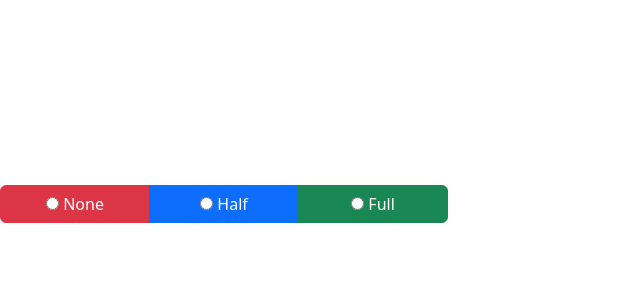
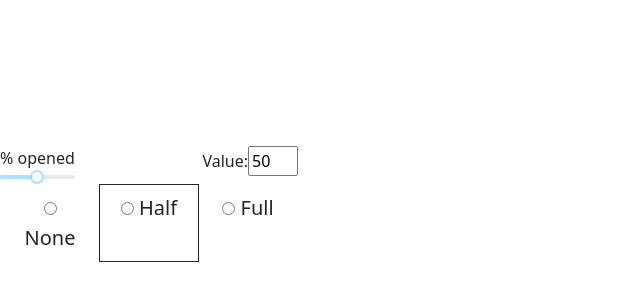
Before and after one commit to finnac/UIProject1SmartWindowTest, a React (Vite) app: page / in a window 1280 px wide. Shown: the part 196-496 px from the top of the page, without its empty margins (0-640 px from the left). Built offline with nearby package versions, Linux system fonts and the light colour scheme.

Commit message:
Added slider and label and connected to buttons

```diff
--- a/package.json
+++ b/package.json
@@ -11,6 +11,7 @@
   "dependencies": {
     "@popperjs/core": "^2.11.8",
     "bootstrap": "^5.3.2",
+    "rc-slider": "^10.3.0",
     "react": "^18.2.0",
     "react-dom": "^18.2.0"
   },
--- a/src/App.jsx
+++ b/src/App.jsx
@@ -1,26 +1,14 @@
 
-import {ButtonOptions} from './components/ButtonOption'
+import React, { useState } from 'react';
+import ButtonOptions from './components/ButtonOptions'
 
-const buttons = [
-  { id: "option1", label: "None", value: "danger" },
-  { id: "option2", label: "Half", value: "primary" },
-  { id: "option3", label: "Full", value: "success" },
-];
 
-function App(){
-
-  function handleButtonClick(event) {
-    console.log(event.target.value);
-  }
-
+function App() {
   return (
-  <>
-   <div>
-      <ButtonOptions buttons={buttons} name="options" onChange={handleButtonClick} />
-   </div>
-  </>
+    <div>
+      <ButtonOptions />
+    </div>
   );
-
 }
 
 export default App;
--- a/src/components/ButtonOption.jsx
+++ /dev/null
@@ -1,34 +0,0 @@
-function CustomizableButton({ id, label, value, name, onChange }) {
-  return (
-    <label className={`btn btn-${value}`} style={{ width: "150px" }}>
-      <input
-        type="radio"
-        name={name}
-        id={id}
-        value={value}
-        autoComplete="off"
-        onChange={onChange}
-      />{" "}
-      {label}
-    </label>
-  );
-}
-
-function ButtonOptions({ buttons, name, onChange }) {
-  return (
-    <div className="btn-group btn-group-toggle" data-toggle="buttons">
-      {buttons.map((button) => (
-        <CustomizableButton
-          key={button.id}
-          id={button.id}
-          label={button.label}
-          value={button.value}
-          name={name}
-          onChange={onChange}
-        />
-      ))}
-    </div>
-  );
-}
-
-export { ButtonOptions, CustomizableButton };
--- /dev/null
+++ b/src/components/ButtonOptions.jsx
@@ -0,0 +1,67 @@
+import React, { useState } from 'react';
+import Slider from 'rc-slider';
+import 'rc-slider/assets/index.css';
+
+function ButtonOptions() {
+  const [sliderValue, setSliderValue] = useState(50);
+
+  const handleSliderChange = (value) => {
+    setSliderValue(value);
+  }
+
+  const handleInputChange = (e) => {
+    let value = e.target.value;
+    if (value > 100) {
+      value = 100;
+    } else if (value < 0) {
+      value = 0;
+    }
+    setSliderValue(value);
+  }
+
+  const buttons = [
+    { id: "option1", label: "None", value: 0 },
+    { id: "option2", label: "Half", value: 50 },
+    { id: "option3", label: "Full", value: 100 },
+  ];
+
+  return (
+    <div>
+      <div style={{ display: 'flex', justifyContent: 'space-between' }}>
+        <div>
+          <label>% opened</label>
+          <Slider min={0} max={100} value={sliderValue} onChange={handleSliderChange} />
+        </div>
+        <div>
+          <label>Value:</label>
+          <input
+            type="number"
+            value={sliderValue}
+            onChange={handleInputChange}
+            style={{ maxWidth: '50px' }}
+          />
+        </div>
+      </div>
+      <div className="btn-group btn-group-toggle btn-group-lg" data-toggle="buttons">
+        {buttons.map((button) => (
+          <label
+            key={button.id}
+            className={`btn btn-${button.value} ${sliderValue === button.value ? 'active' : ''}`}
+            style={{ width: "100px" }}
+          >
+            <input
+              type="radio"
+              name="options"
+              value={button.value}
+              autoComplete="off"
+              onChange={() => setSliderValue(button.value)}
+            />{" "}
+            {button.label}
+          </label>
+        ))}
+      </div>
+    </div>
+  );
+}
+
+export default ButtonOptions;
```
Also changed, not shown: 1 other file (tests, documents, lock files or other folders).
